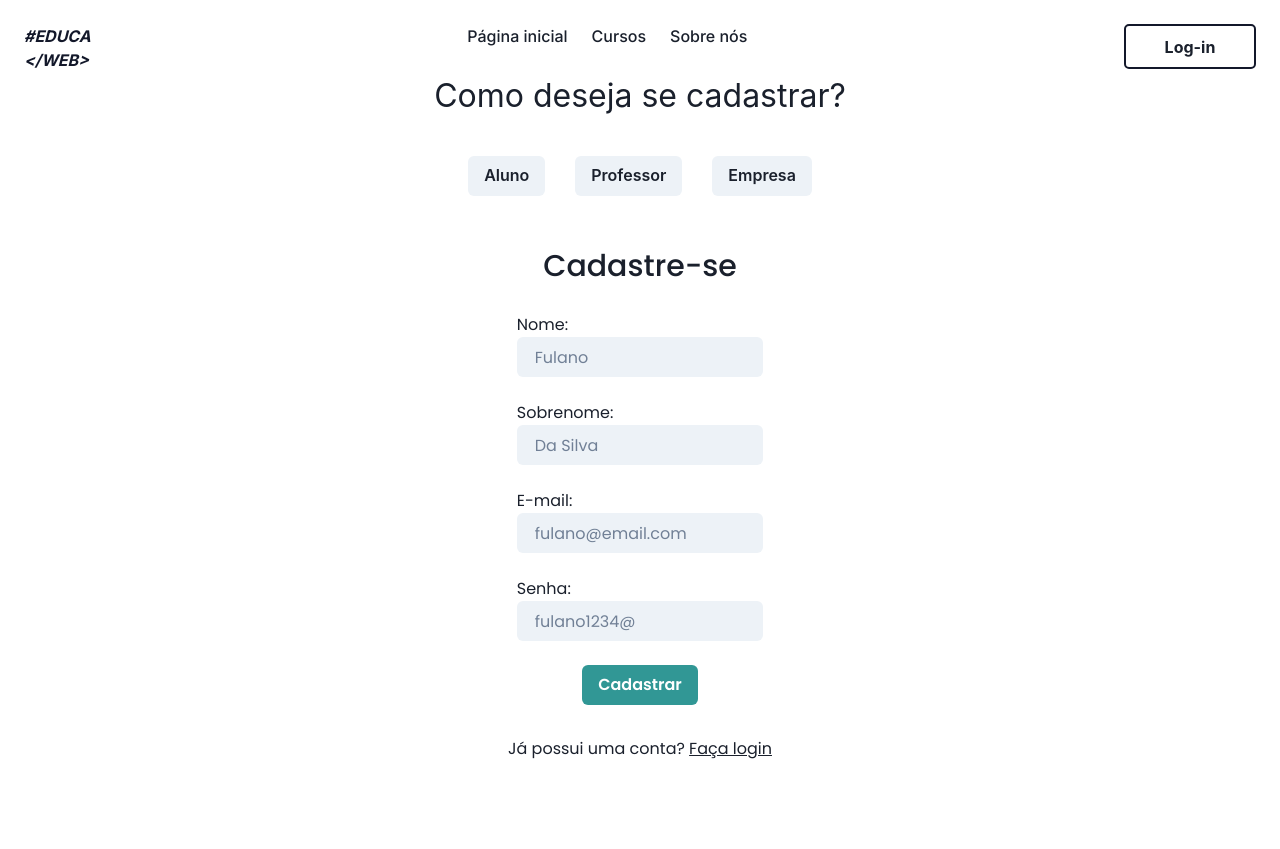
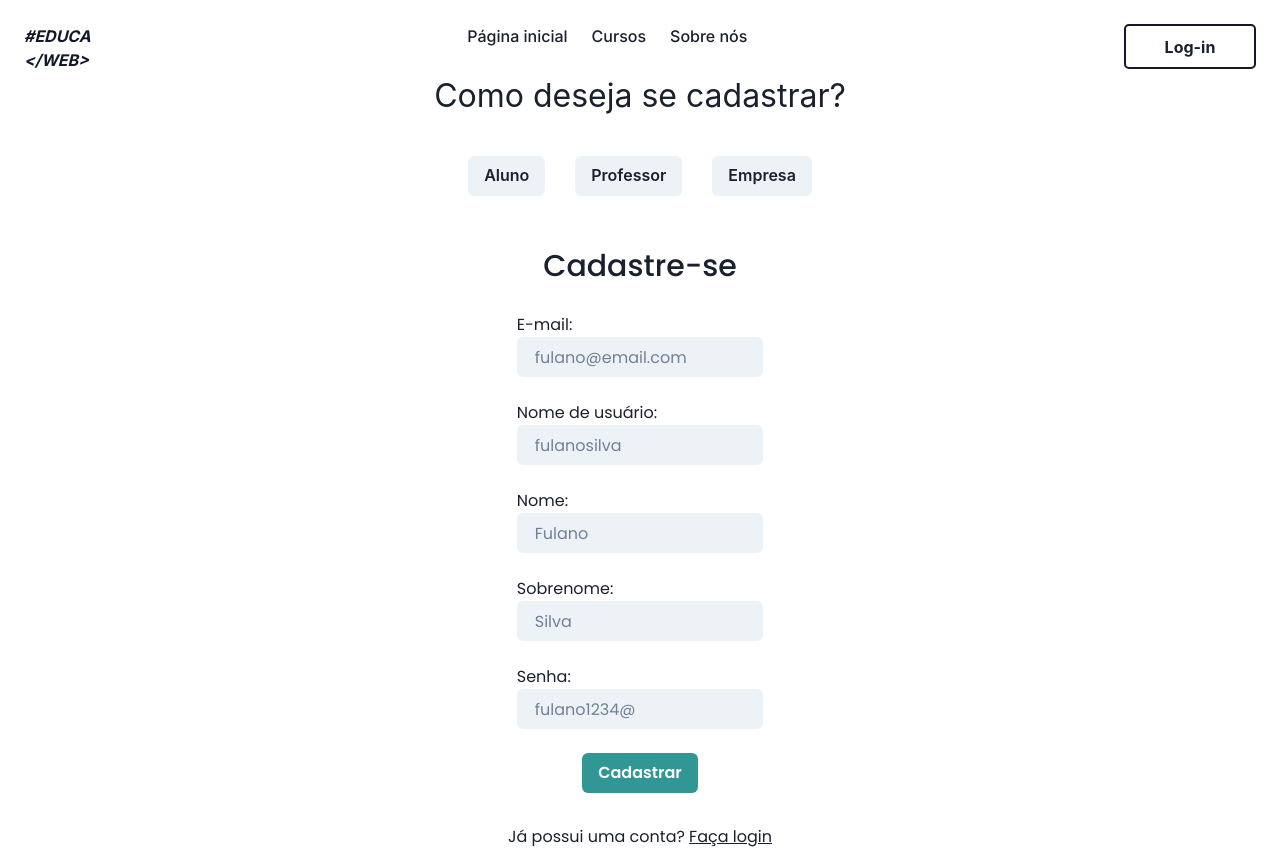
Before and after one commit to samuelmaia1/projeto_educaweb_react, a React (Vite) app: page /cadastro/aluno in a window 1280 px wide. Before the commit the page ends 800 px from the top, so only its background shows below. Built offline with nearby package versions, Linux system fonts and the light colour scheme.

Commit message:
Refatorando cadastro de estudante para adaptar com o backend

```diff
--- a/src/routes/Login.jsx
+++ b/src/routes/Login.jsx
@@ -6,17 +6,19 @@ import Navbar from '../components/Navbar/Navbar'
 import LoginBtn from '../components/LoginBtn/LoginBtn'
 import InputFormSignup from '../components/InputFormSignup/InputFormSignup'
 import {Button} from '@chakra-ui/react'
-import {Link} from 'react-router-dom'
+import {Link, useNavigate} from 'react-router-dom'
 
 export default () => {
 
-    const url = 'http://localhost:3000/users'
+    const navigate = useNavigate()
 
-    const [loginEmail , setLoginEmail] = useState('')
+    const url = 'http://localhost:8081/user/validate'
+
+    const [loginUserName , setLoginUserName] = useState('')
     const [loginPass , setLoginPass] = useState('')
 
-    const handleLoginEmail = (e) => {
-        setLoginEmail(e.target.value)
+    const handleLoginUserName = (e) => {
+        setLoginUserName(e.target.value)
     }
 
     const handleLoginPass = (e) => {
@@ -26,16 +28,11 @@ export default () => {
     const loginSubmit = async (e) => {
         e.preventDefault()
 
-        const response = await axios.get(url)
-        const users = response.data
+        const response = await fetch(`${url}?login=${loginUserName}&password=${loginPass}`)
 
-        console.log(loginPass)
-
-        users.forEach((user) => {
-            if (loginEmail == user.email && loginPass == user.password){
-                alert('Acesso liberado')
-            }
-        })
+        if (response.json()){
+            navigate('/sobre')
+        }
 
     }
 
@@ -50,7 +47,7 @@ export default () => {
 
             <form onSubmit={loginSubmit}>
                 <h2 className='form-title'>Entrar</h2>
-                <InputFormSignup name='email' placeholder='fulano@email.com' label='E-mail: ' onChange={handleLoginEmail}/>
+                <InputFormSignup name='login' placeholder='fulanosilva' label='Nome de usuário: ' onChange={handleLoginUserName}/>
                 <InputFormSignup name='password' placeholder='fulano1234@' label='Senha: ' onChange={handleLoginPass}/>
                 <Button colorScheme='teal' variant='solid' type='submit'>
                     Entrar
--- a/src/routes/SignupUser.jsx
+++ b/src/routes/SignupUser.jsx
@@ -1,4 +1,5 @@
 import {useState} from 'react'
+import { useNavigate } from 'react-router-dom'
 import Navbar from '../components/Navbar/Navbar'
 import Logo from '../components/Logo/Logo'
 import LoginBtn  from '../components/LoginBtn/LoginBtn'
@@ -9,26 +10,22 @@ import './Signup.css'
 import {Link} from 'react-router-dom'
 export default () => {
 
-    const url = 'http://localhost:3000/users'
+    const url = 'http://localhost:8081/api/student/register'
 
-    const [firstname, setFirstame] = useState('')
-    const [lastname, setLastname] = useState('')
+    const navigate = useNavigate()
+
+    const [firstName, setFirstame] = useState('')
+    const [lastName, setLastname] = useState('')
     const [email, setEmail] = useState('')
     const [password, setPassword] = useState('')
-    const [description, setDescription] = useState('')
+    const [login, setLogin] = useState('')
 
-    const user = {
-        userName: firstname,
-        userLastName: lastname,
-        userEmail: email,
-        userPassword: password,
+    function handleName(e) {
+        setFirstame(e.target.value)
+        console.log(firstName)
     }
 
-    function handleFirstname(e) {
-        setFirstame(e.target.value)
-    }
-
-    function handleLastname(e) {
+    function handleLastName(e) {
         setLastname(e.target.value)
     }
 
@@ -40,26 +37,33 @@ export default () => {
         setPassword(e.target.value)
     }
 
+    function handleLogin(e){
+        setLogin(e.target.value)
+    }
+
     const formSubmit = async (e) => {
         e.preventDefault()
-
-        const response = await axios.get(url)
-        const users = response.data
-
-        users.forEach((user) => {
-            if (email == user.email) {
-                alert('E-mail já cadastrado. Por favor, tente fazer login ou cadastre outro endereço de e-mail.')
-                return
-            }
+        const response = await fetch(url, {
+            method: 'POST',
+            headers: {
+                'Content-type': 'application/json'
+            },
+            body: JSON.stringify({
+                login: login,
+                email: email,
+                firstName: firstName,
+                lastName: lastName,
+                password: password,
+            })
         })
 
-        await axios.post(url, {
-            firstname,
-            lastname,
-            email,
-            password,
-            description
-        })
+        if (response.ok){
+            alert('Conta criada com sucesso! Prossiga para login.')
+            navigate('/entrar')
+        }
+        else {
+            alert('Erro ao criar conta. E-mail já existente.')
+        }
     }
 
     return (
@@ -80,9 +84,10 @@ export default () => {
 
             <form onSubmit={formSubmit}>
                 <h2 className='form-title'>Cadastre-se</h2>
-                <InputFormSignup name='firstname' placeholder='Fulano' label='Nome: ' onChange={handleFirstname} value={firstname}/>
-                <InputFormSignup name='lastname' placeholder='Da Silva' label='Sobrenome: ' onChange={handleLastname} value={lastname}/>
                 <InputFormSignup name='email' placeholder='fulano@email.com' label='E-mail: ' onChange={handleEmail} value={email}/>
+                <InputFormSignup name='login' placeholder='fulanosilva' label='Nome de usuário: ' onChange={handleLogin} value={login}/>
+                <InputFormSignup name='firstName' placeholder='Fulano' label='Nome: ' onChange={handleName} value={firstName}/>
+                <InputFormSignup name='lastName' placeholder='Silva' label='Sobrenome: ' onChange={handleLastName} value={lastName}/>
                 <InputFormSignup name='password' placeholder='fulano1234@' label='Senha: ' onChange={handlePassword} value={password}/>
                 <Button colorScheme='teal' variant='solid' type='submit'>
                     Cadastrar
```
